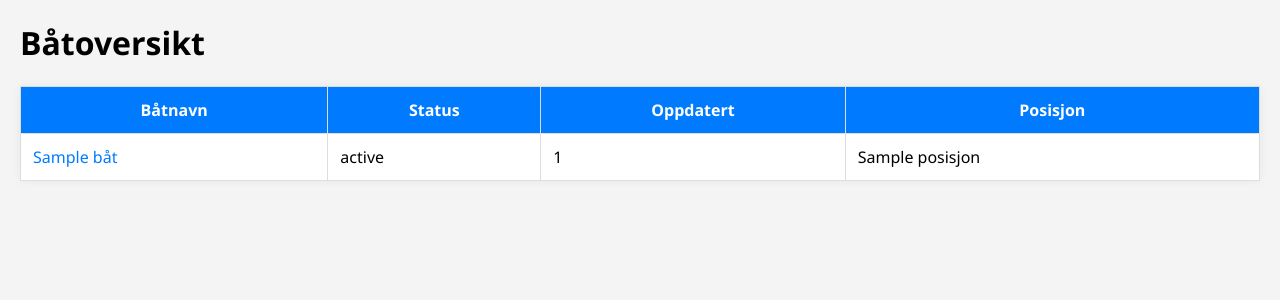
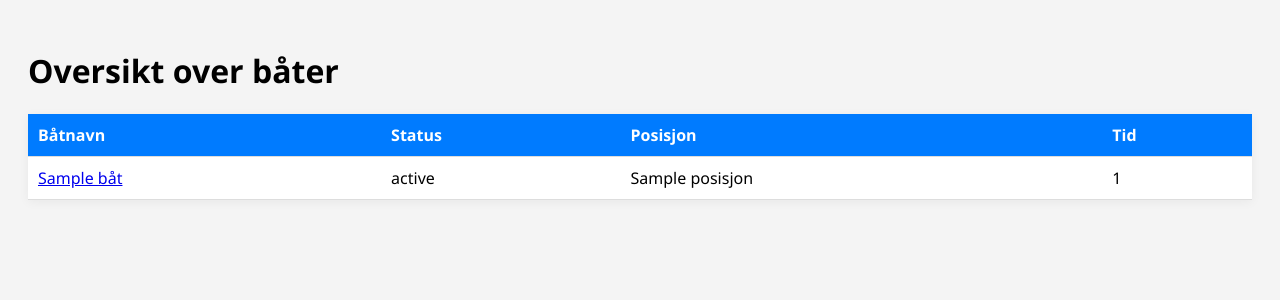
Before and after one commit to joaskvik/baatmonitor, a Flask app: template templates/admin_oversikt.html in a window 1280 px wide. Shown: the top 300 px of the page. Run offline with Flask 3, Linux system fonts and the light colour scheme; the template is opened without the code that fills it: most values are stand-ins (such as "Sample title", 1, 10 or a date in 2020).

Commit message:
Update admin_oversikt.html

```diff
--- a/templates/admin_oversikt.html
+++ b/templates/admin_oversikt.html
@@ -2,69 +2,32 @@
 <html lang="no">
 <head>
     <meta charset="UTF-8">
-    <title>Admin - Båtoversikt</title>
+    <title>Admin Oversikt</title>
     <style>
-        body {
-            font-family: 'Segoe UI', sans-serif;
-            background-color: #f4f4f4;
-            margin: 20px;
-        }
-        table {
-            width: 100%;
-            border-collapse: collapse;
-            background: white;
-            box-shadow: 0 0 10px rgba(0,0,0,0.05);
-        }
-        th, td {
-            padding: 12px;
-            border: 1px solid #ddd;
-        }
-        th {
-            background-color: #007bff;
-            color: white;
-        }
-        .status-ok {
-            color: green;
-            font-weight: bold;
-        }
-        .status-feil {
-            color: red;
-            font-weight: bold;
-        }
-        .status-ukjent {
-            color: orange;
-            font-weight: bold;
-        }
-        a {
-            color: #007bff;
-            text-decoration: none;
-        }
+        body { font-family: 'Segoe UI', sans-serif; background: #f4f4f4; padding: 20px; }
+        table { width: 100%; background: white; border-collapse: collapse; box-shadow: 0 2px 10px rgba(0,0,0,0.05); }
+        th, td { padding: 10px; text-align: left; border-bottom: 1px solid #ddd; }
+        th { background: #007bff; color: white; }
+        .ok { color: green; font-weight: bold; }
+        .feil { color: red; font-weight: bold; }
     </style>
 </head>
 <body>
-
-<h1>Båtoversikt</h1>
-
+    <h1>Oversikt over båter</h1>
     <table>
         <thead>
-        <tr>
-            <th>Båtnavn</th>
-            <th>Status</th>
-            <th>Oppdatert</th>
-            <th>Posisjon</th>
-        </tr>
+            <tr><th>Båtnavn</th><th>Status</th><th>Posisjon</th><th>Tid</th></tr>
         </thead>
         <tbody>
-        {% for bat in båter %}
+            {% for bat in data %}
             <tr>
                 <td><a href="{{ url_for('vis_logg_for_bat', batnavn=bat['båt'].replace(' ', '_')) }}">{{ bat['båt'] }}</a></td>
-            <td class="status-{{ bat['status'].lower() }}">{{ bat['status'] }}</td>
+                <td class="{{ bat['status'].lower() }}">{{ bat['status'] }}</td>
+                <td>{{ bat['posisjon'] }}</td>
                 <td>{{ bat['tid'] }}</td>
-            <td>{{ bat['posisjon'] }}</td>
             </tr>
             {% endfor %}
         </tbody>
     </table>
-
 </body>
 </html>
```
Lines whose indentation alone changed are shown as unchanged.
